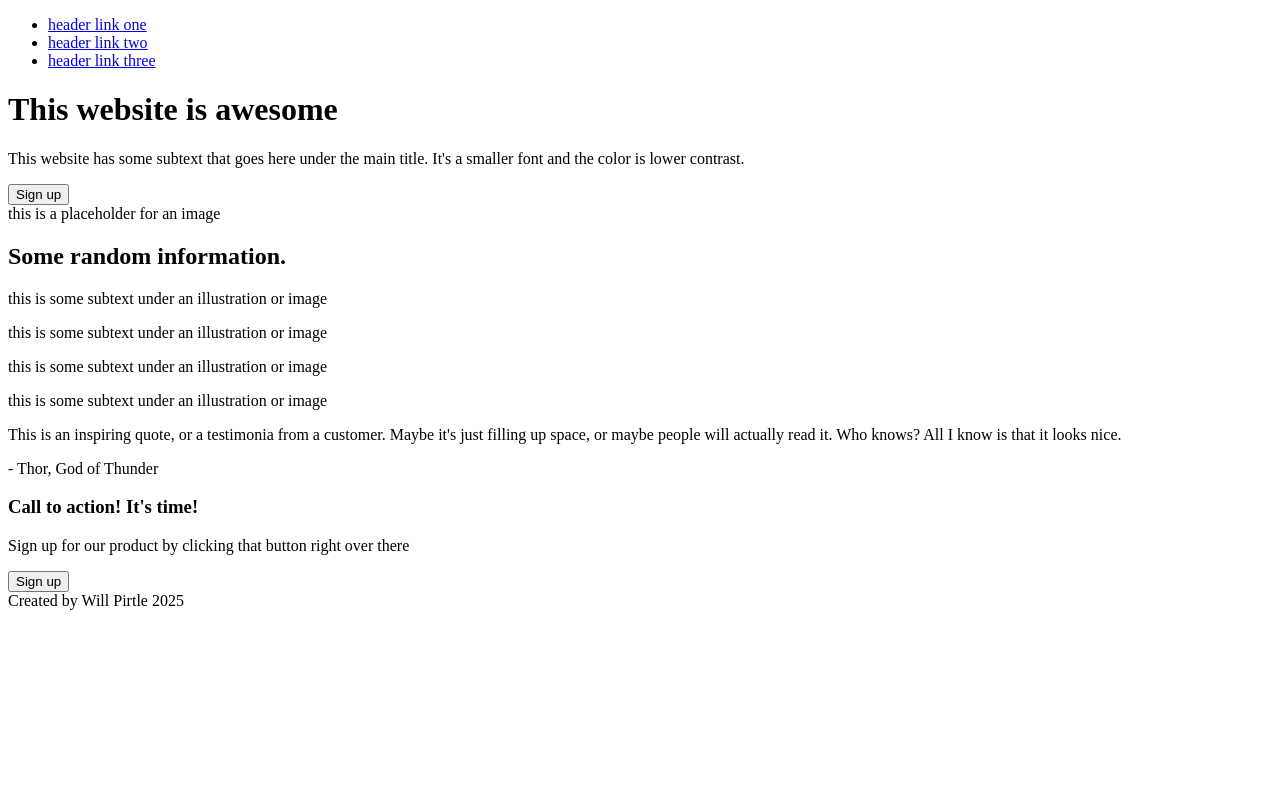
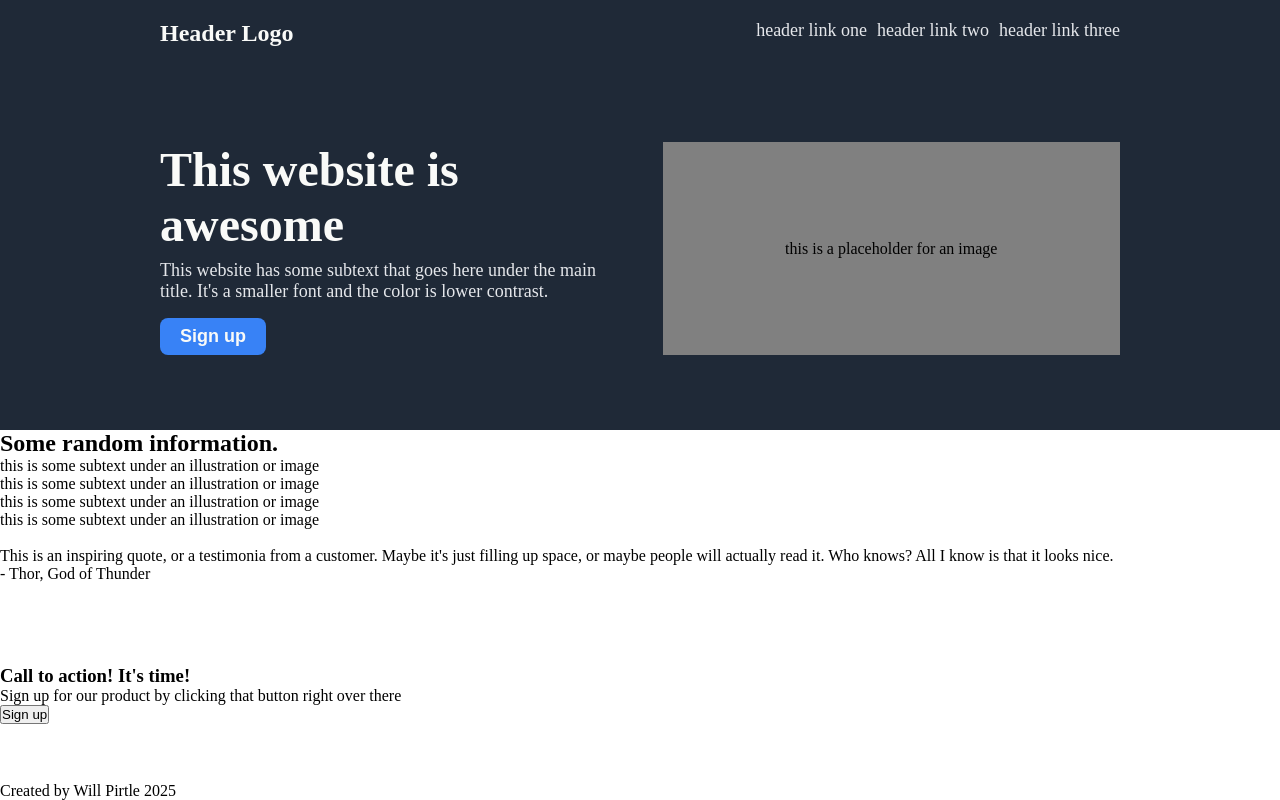
Before and after one commit to will-pirtle/landing-page2, a plain HTML site: page index.html in a window 1280 px wide. Drawn offline with Linux system fonts and the light colour scheme.

Commit message:
Style navbar and banner in header section

```diff
--- a/index.html
+++ b/index.html
@@ -9,7 +9,7 @@
 <body>
   <div class="header">
     <div class="nav">
-      <a href="header-logo"></a>
+      <a href="#" class="header-logo">Header Logo</a>
       <ul class="nav-links">
         <li><a href="#">header link one</a></li>
         <li><a href="#">header link two</a></li>
--- a/styles.css
+++ b/styles.css
@@ -0,0 +1,96 @@
+* {
+  margin: 0;
+  padding: 0;
+  box-sizing: border-box;
+}
+
+body {
+  display: flex;
+  flex-direction: column;
+  align-items: stretch;
+  height: 100vh;
+}
+
+.info-section,
+.quote-section,
+.signup-section {
+  flex: 1;
+}
+
+.header {
+  background-color: #1F2937;
+  display: flex;
+  flex-direction: column;
+  align-items: center;
+}
+
+.nav {
+  width: 75%;
+  display: flex;
+  justify-content: space-between;
+  padding: 20px 0;
+}
+
+.header-logo {
+  text-decoration: none;
+  color: #F9FAF8;
+  font-size: 24px;
+  font-weight: bold;
+}
+
+.nav-links {
+  display: flex;
+  gap: 10px;
+
+  list-style-type: none;
+}
+
+.nav-links a {
+  text-decoration: none;
+  color: #E5E7EB;
+  font-size: 18px;
+}
+
+.banner {
+  display: flex;
+  justify-content: center;
+  gap: 45px;
+  width: 75%;
+  padding: 75px 0;
+}
+
+.banner-text {
+  flex: 1;
+}
+
+.banner-header {
+  font-size: 48px;
+  font-weight: 900;
+  color: #F9FAF8;
+  margin-bottom: 8px;
+}
+
+.banner-subtext {
+  font-size: 18px;
+  color: #E5E7EB;
+  margin-bottom: 16px;
+}
+
+.banner-btn {
+  color: #F9FAF8;
+  font-size: 18px;
+  font-weight: 600;
+  background-color: #3882F6;
+  border: none;
+  cursor: pointer;
+  border-radius: 8px;
+  padding: 8px 20px;
+}
+
+.banner-img {
+  background-color: grey;
+  flex: 1;
+  display: flex;
+  justify-content: center;
+  align-items: center;
+}
```
